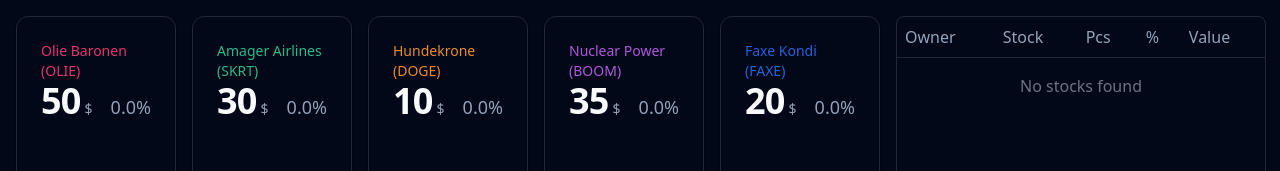
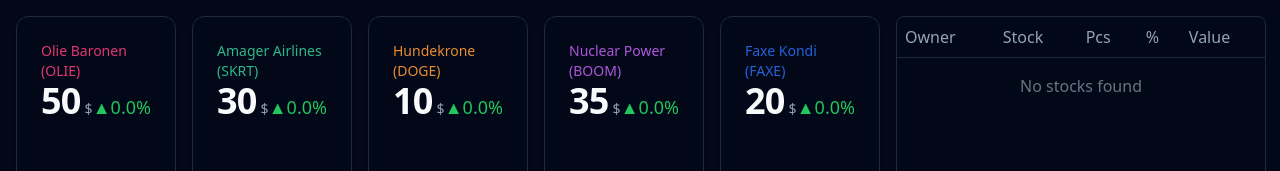
Before and after one commit to Grymse/fake-stocks, a React (Vite) app: page / in a window 1280 px wide. Shown: the top 171 px of the page. Built offline with nearby package versions, Linux system fonts and the light colour scheme.

Commit message:
Fix size of sell-stocks table

```diff
--- a/src/components/ledger/LedgerTable.tsx
+++ b/src/components/ledger/LedgerTable.tsx
@@ -9,6 +9,7 @@ import {
 import { OwnerCertificate, Stock } from "@/types";
 import { useEffect, useMemo, useState } from "react";
 import { useResizeDetector } from "react-resize-detector";
+import Percentage from "../stocks/Percentage";
 
 type TableEntry = { owner: string } & OwnerCertificate & Partial<Stock>;
 
@@ -76,7 +77,7 @@ export default function LedgerTable({
     <>
       <div
         ref={ref}
-        style={{ height: forceHeight }}
+        style={{ maxHeight: forceHeight }}
         className={`border rounded-lg shadow-sm ${
           forceHeight && !paged
             ? "overflow-y-scroll overflow-x-hidden"
@@ -115,14 +116,7 @@ export default function LedgerTable({
                   </TableCell>
                   <TableCell>{stock.amount}</TableCell>
                   <TableCell>
-                    <span
-                      className={
-                        percentage < 0 ? "text-red-500" : "text-green-600"
-                      }
-                    >
-                      {percentage > 0 ? "+" : ""}
-                      {percentage.toFixed(1)}%
-                    </span>
+                    <Percentage percentage={percentage} />
                   </TableCell>
                   <TableCell>
                     ${(stock.amount * stockValue).toFixed(0)}
--- a/src/components/ledger/dialogs/SellStockDialog.tsx
+++ b/src/components/ledger/dialogs/SellStockDialog.tsx
@@ -90,6 +90,7 @@ export default function SellStockDialog({ children }: Props) {
 
   const currentAccountOwns = useMemo(() => {
     if (!sale.account) return undefined;
+
     // Find newest version of the account object, as the user may have selected
     // the specific account on previous renders, and the account object may have
     // changed since then.
@@ -154,7 +155,7 @@ export default function SellStockDialog({ children }: Props) {
           {sale.account && !currentAccountOwns && <p>You own no stocks! :(</p>}
           {currentAccountOwns && (
             <LedgerTable
-              height={window.innerHeight - 300}
+              height={window.innerHeight - 400}
               stocks={currentAccountOwns}
               onSelect={onEntrySelect}
             />
--- /dev/null
+++ b/src/components/stocks/Percentage.tsx
@@ -0,0 +1,16 @@
+import { NaNToZero } from "@/lib/utils";
+import { cn } from "../../lib/utils";
+
+type Props = { percentage: number; className?: string };
+
+export default function Percentage({ percentage, className }: Props) {
+  return percentage < 0 ? (
+    <span className={cn("text-red-400", className)}>
+      -{NaNToZero(Math.abs(percentage)).toFixed(1)}%
+    </span>
+  ) : (
+    <span className={cn("text-green-500", className)}>
+      ▲{NaNToZero(percentage).toFixed(1)}%
+    </span>
+  );
+}
--- a/src/components/stocks/Stock.tsx
+++ b/src/components/stocks/Stock.tsx
@@ -8,7 +8,7 @@ import {
 import { ChartContainer } from "../ui/chart";
 import { Area, AreaChart, YAxis } from "recharts";
 import { Stock } from "@/types";
-import { NaNToZero } from "@/lib/utils";
+import Percentage from "./Percentage";
 
 type Props = { stock: Stock };
 
@@ -37,15 +37,10 @@ export default function StockComponent({ stock }: Props) {
               $
             </span>{" "}
           </div>
-          <p className="text-green-500">
-            <span
-              className={`font-sans text-lg font-normal tracking-normal text-muted-foreground
-            ${percentage < 0 ? "text-red-400" : "text-green-500"}`}
-            >
-              {percentage > 0 ? "+" : ""}
-              {NaNToZero(percentage).toFixed(1)}%
-            </span>
-          </p>
+          <Percentage
+            className="text-lg font-normal tracking-normal"
+            percentage={percentage}
+          />
         </CardTitle>
       </CardHeader>
       <CardContent className="p-0">
```
